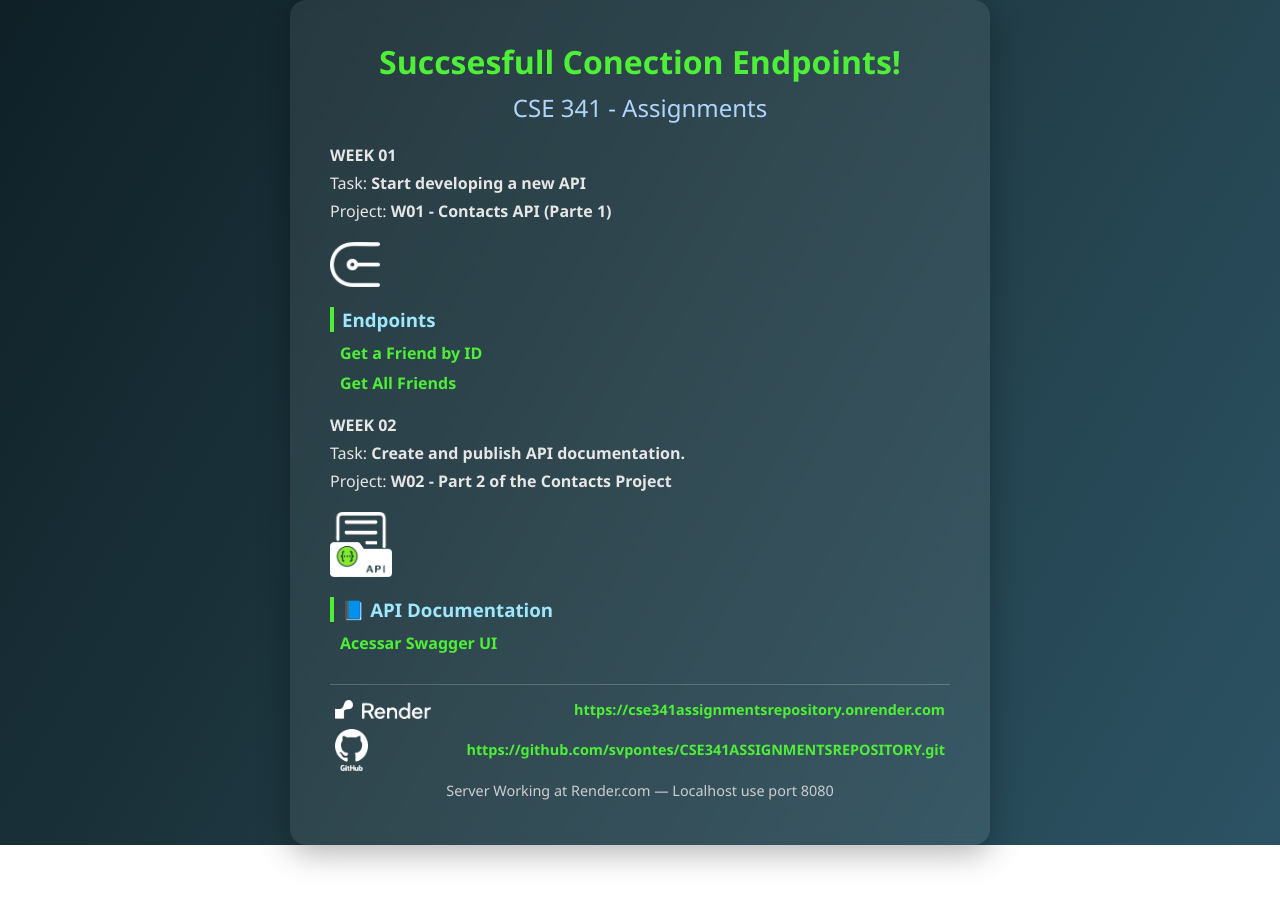
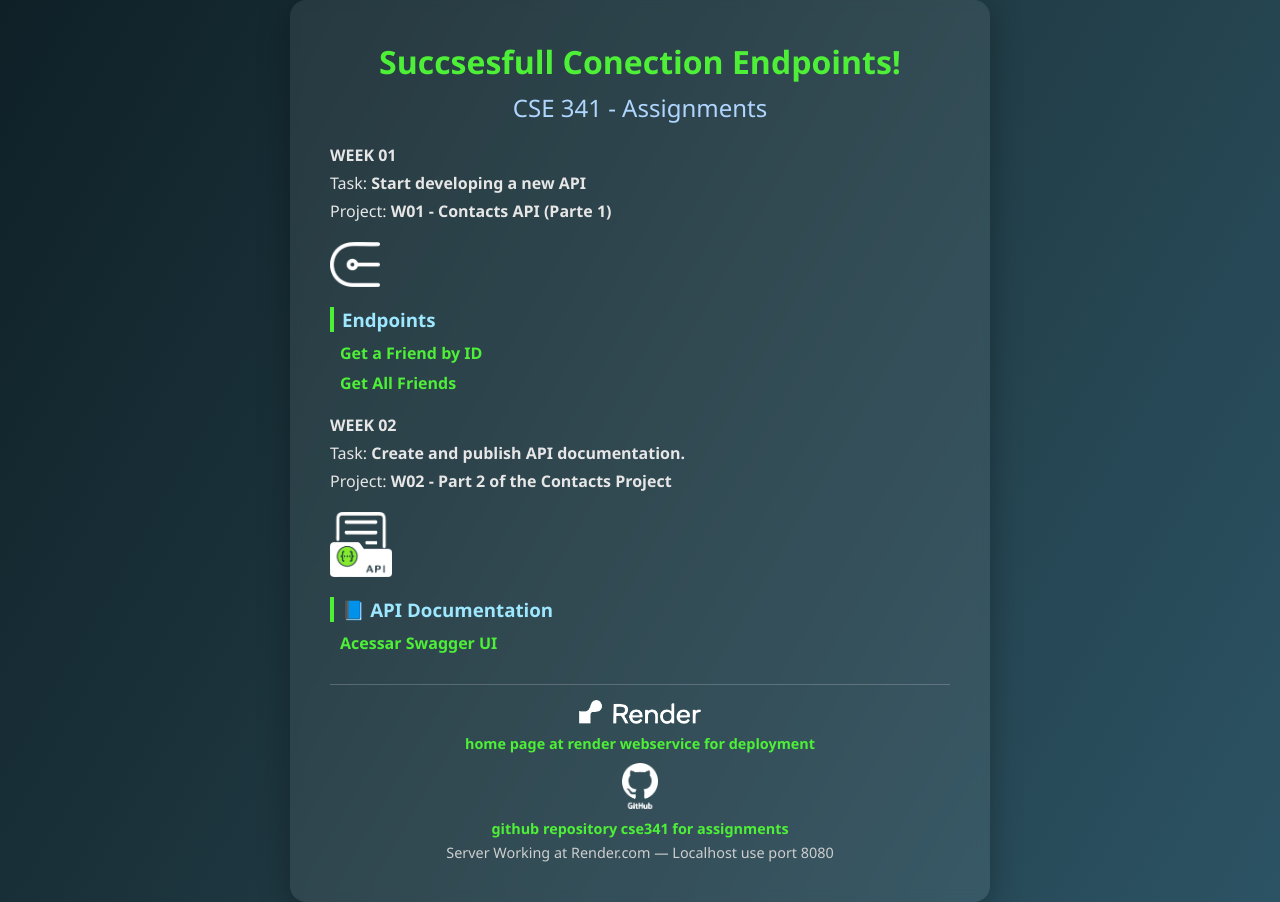
Before and after one commit to svpontes/CSE341ASSIGNMENTSREPOSITORY, a website: page contactsProject/frontend/index.html in a window 1280 px wide. Before the commit the page ends 845 px from the top, so only its background shows below. Drawn offline with Linux system fonts and the light colour scheme.

Commit message:
styless for footer

```diff
--- a/contactsProject/frontend/index.html
+++ b/contactsProject/frontend/index.html
@@ -46,24 +46,28 @@
     <footer>
         <div>
             <a class="renderlink" href="https://cse341assignmentsrepository.onrender.com" target="_blank">
+
                 <img class="renderimg" src="./src/img/rendericon.png"
                 alt="Render deployment link icon"
                 width="854" height="166" loading="lazy">
+
             </a>
-            <a>https://cse341assignmentsrepository.onrender.com</a>
+
         </div>
-
+         <div><a class="renderlink" href="https://cse341assignmentsrepository.onrender.com" target="_blank">home page at render webservice for deployment</a></div>
 
 
       <div>
             <a class="githublink" href="https://github.com/svpontes/CSE341ASSIGNMENTSREPOSITORY.git" target="_blank">
+
                 <img class="githubimg" src="./src/img/githubicon.png"
                 alt="GitHub repository link icon"
                 width="617" height="785" loading="lazy">
             </a>
-            <a>https://github.com/svpontes/CSE341ASSIGNMENTSREPOSITORY.git</a>
+
         </div>
 
+       <div><a class="githublink" href="https://github.com/svpontes/CSE341ASSIGNMENTSREPOSITORY.git" target="_blank">github repository cse341 for assignments</a></div>
      <div>
         <p>Server Working at Render.com — Localhost use port 8080</p>
      </div>
--- a/contactsProject/frontend/styless/style.css
+++ b/contactsProject/frontend/styless/style.css
@@ -41,7 +41,7 @@ header h2 {
 
 .endpointimg{
     display: flex;
-    flex-direction: column;
+
     max-width: 100%;
     width: 8%;
     height: auto;
@@ -50,7 +50,6 @@ header h2 {
 
 .apidocimg{
     display: flex;
-    flex-direction: column;
     max-width: 100%;
     width: 10%;
     height: auto;
@@ -58,17 +57,19 @@ header h2 {
 
 .githubimg{
     display: flex;
-    flex-direction: column;
     max-width: 100%;
-    width: 25%;
+    width: 6%;
     height: auto;
+    justify-content: center;
+    align-items: center;
+    text-align: center;
+
 }
 
 .renderimg{
     display: flex;
-    flex-direction: column;
     max-width: 100%;
-    width: 40%;
+    width: 20%;
     height: auto;
 }
 
@@ -133,7 +134,7 @@ footer p{
 }
 
 
-footer > div{
+footer > div a{
 
     display: flex;
     justify-content: center;
```
